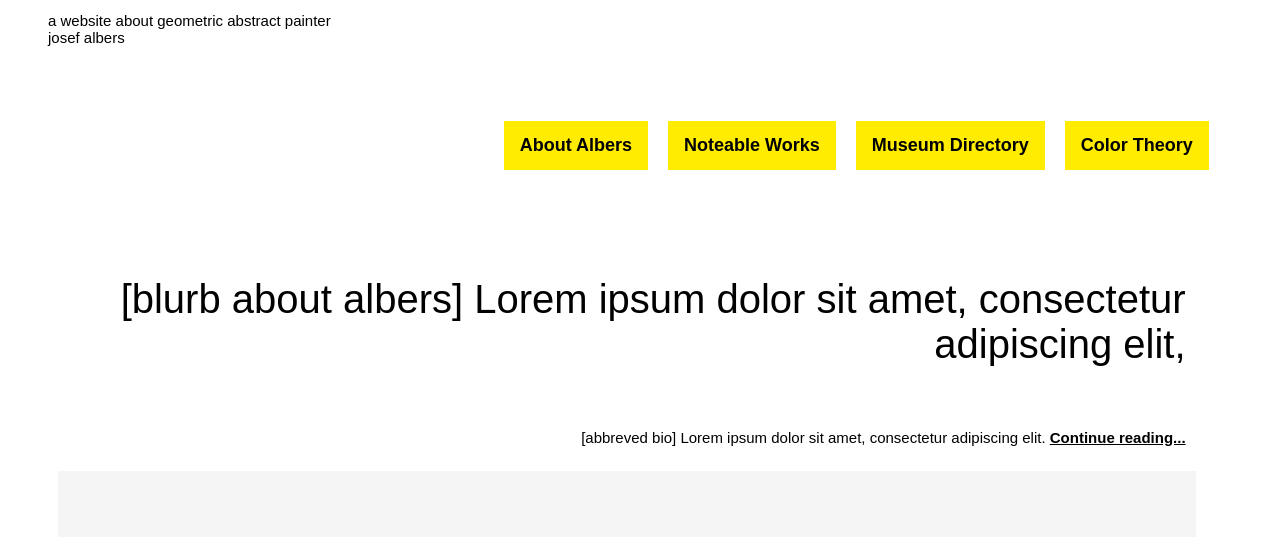
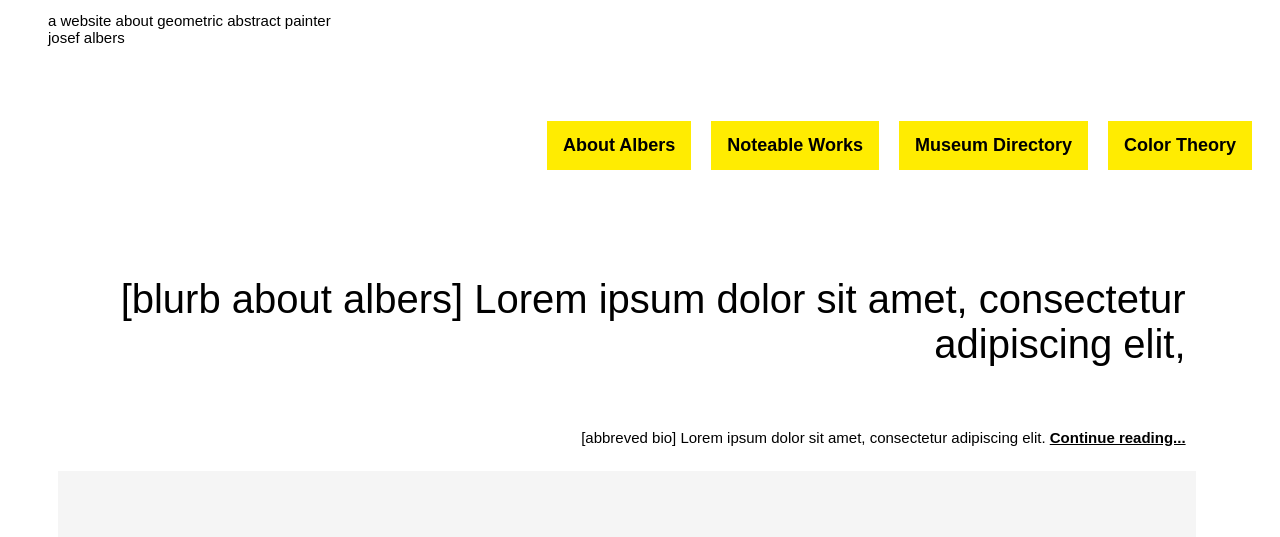
Before and after one commit to amadanwill/finalproject, a plain HTML site: page index.html in a window 1280 px wide. Shown: the part 86-623 px from the top of the page. Drawn offline with Linux system fonts and the light colour scheme.

Commit message:
Update stylesheet.css

```diff
--- a/stylesheet.css
+++ b/stylesheet.css
@@ -44,10 +44,10 @@ a.page:hover {
 }
 
 #navdiv {
-    float: left;
+    float: inline-end;
     position: static;
     padding: 10px;
-    width: 95%;
+    width: auto;
     font-size: 18px;
     font-weight: bold;
 }
```
